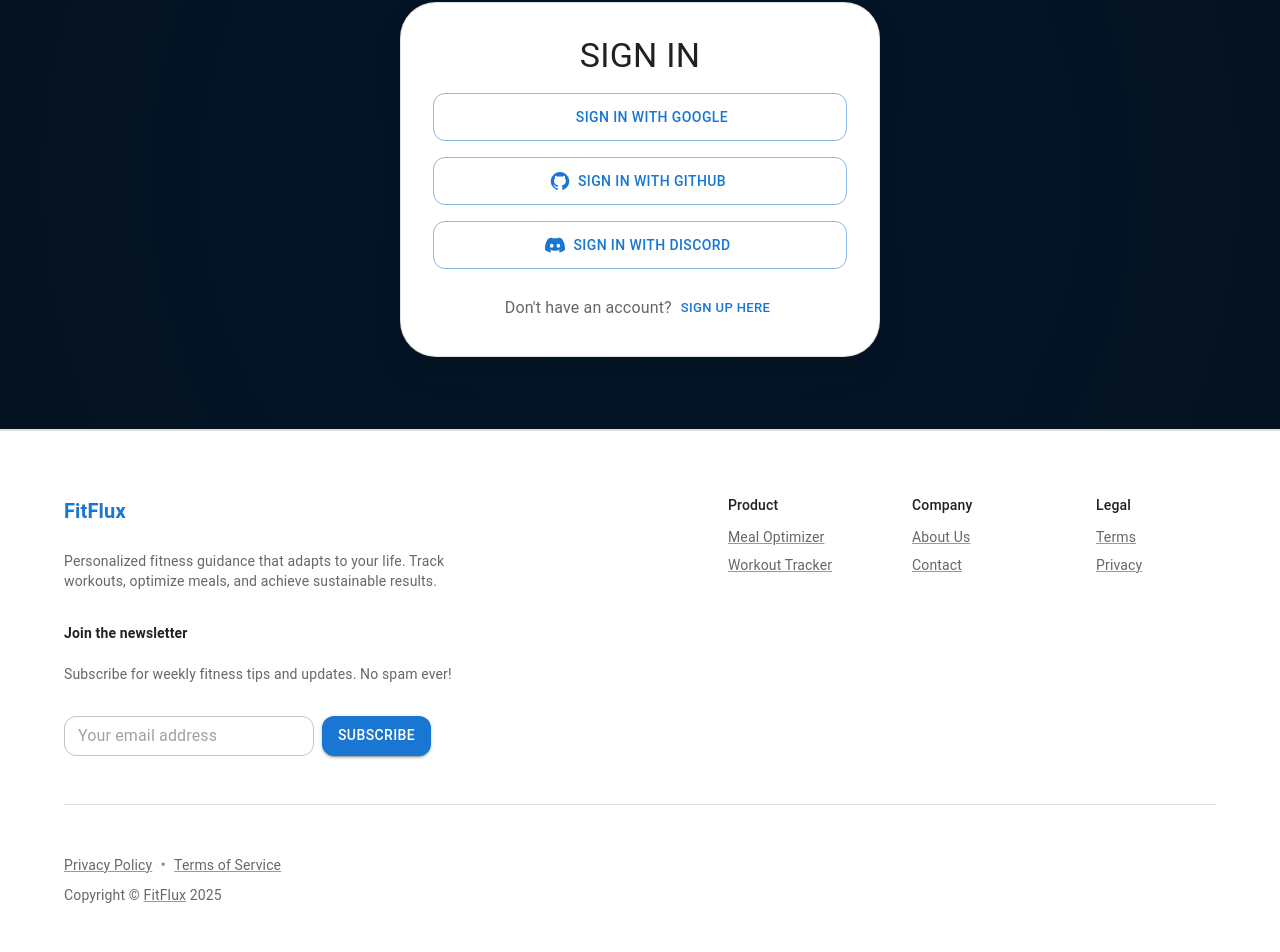
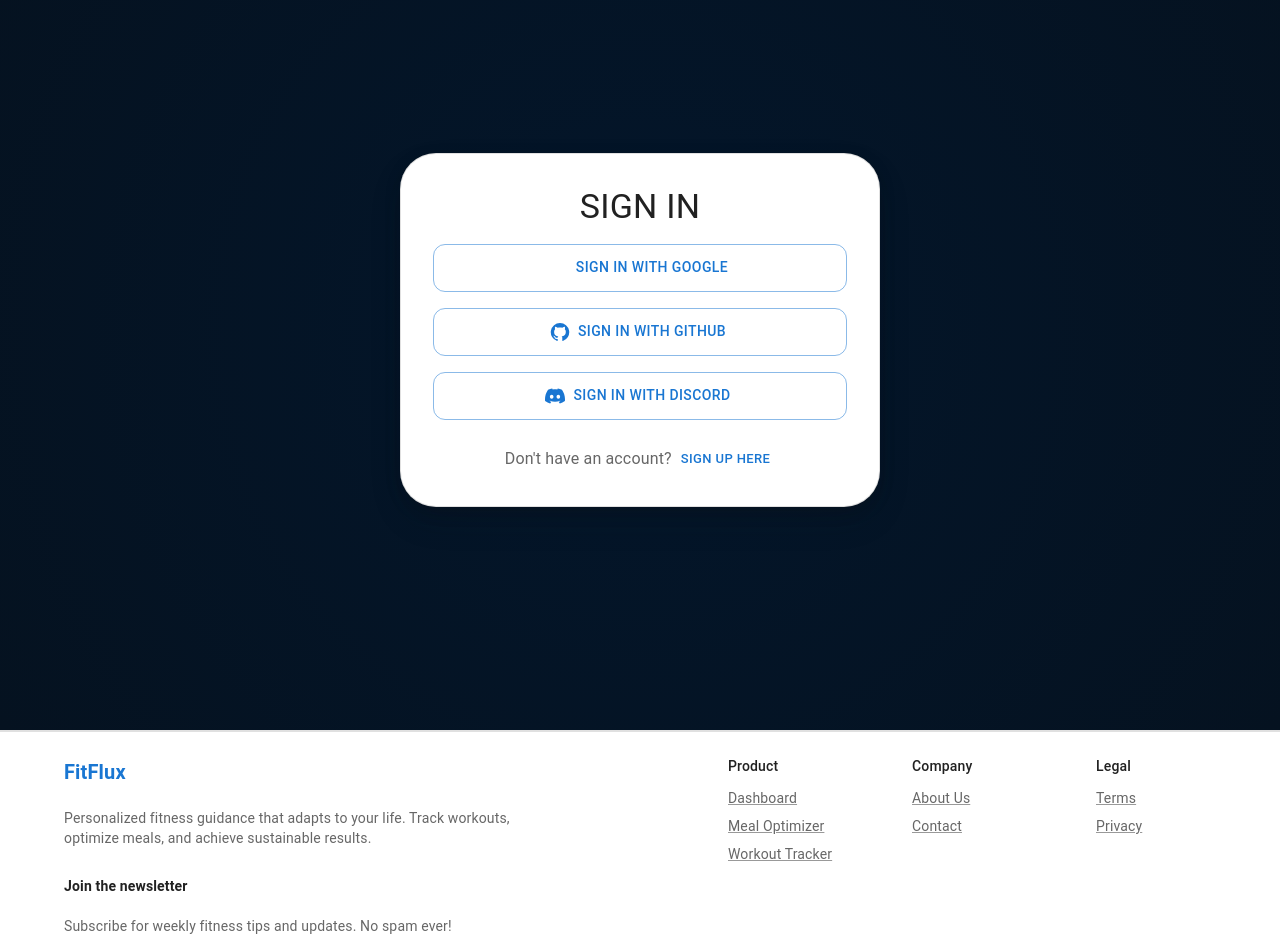
Before and after one commit to hamim23z/FitFlux, a Next.js app: page /sign-in in a window 1280 px wide. Shown: the part 134-1086 px from the top of the page. Built offline with nearby package versions, Linux system fonts and the light colour scheme; no server answers; some icons are missing.

Commit message:
Rework on the footer and big overhaul on the dashboard

```diff
--- a/app/components/footer.jsx
+++ b/app/components/footer.jsx
@@ -1,4 +1,5 @@
 "use client";
+
 import { useState } from "react";
 import Box from "@mui/material/Box";
 import Button from "@mui/material/Button";
@@ -12,7 +13,7 @@ import { supabase } from "../../lib/supabaseClient";
 
 function Copyright() {
   return (
-    <Typography variant="body2" sx={{ color: "text.secondary", mt: 1 }}>
+    <Typography variant="body2" sx={{ color: "text.secondary", mt: 0.5 }}>
       {"Copyright © "}
       <Link color="text.secondary" href="/">
         FitFlux
@@ -28,6 +29,7 @@ export default function Footer() {
   const [emailError, setEmailError] = useState("");
   const [snackbarOpen, setSnackbarOpen] = useState(false);
   const [loading, setLoading] = useState(false);
+
   const emailRegex = /^[^\s@]+@[^\s@]+\.[^\s@]+$/;
 
   const handleSnackbarClose = () => {
@@ -37,11 +39,28 @@ export default function Footer() {
   const handleEmailChange = (e) => {
     const value = e.target.value;
     setEmail(value);
+    if (!value) {
+      setEmailError("");
+    } else if (emailRegex.test(value)) {
+      setEmailError("");
+    }
   };
 
   const handleSubscribe = async () => {
+    if (!email) {
+      setEmailError("Please enter your email address.");
+      return;
+    }
+
+    if (!emailRegex.test(email)) {
+      setEmailError("Please enter a valid email address.");
+      return;
+    }
+
     try {
       setLoading(true);
+      setEmailError("");
+
       const { error } = await supabase
         .from("newsletter")
         .insert([{ email_address: email }]);
@@ -51,7 +70,7 @@ export default function Footer() {
       setSnackbarOpen(true);
       setEmail("");
     } catch (error) {
-      console.error("Error subscribing:", error.message);
+      console.error("Error subscribing:", error);
       setEmailError("Something went wrong. Please try again.");
     } finally {
       setLoading(false);
@@ -64,16 +83,17 @@ export default function Footer() {
         bgcolor: "background.paper",
         borderTop: "2px solid",
         borderColor: "divider",
+        mt: "auto",
+        width: "100%",
       }}
     >
       <Container
+        maxWidth="lg"
         sx={{
           display: "flex",
           flexDirection: "column",
-          alignItems: "center",
-          gap: { xs: 4, sm: 6 },
-          py: { xs: 6, sm: 8 },
-          textAlign: { sm: "center", md: "left" },
+          gap: { xs: 2, sm: 2.5 },
+          py: { xs: 2.5, sm: 3 },
         }}
       >
         <Box
@@ -82,7 +102,7 @@ export default function Footer() {
             flexDirection: { xs: "column", sm: "row" },
             width: "100%",
             justifyContent: "space-between",
-            gap: { xs: 4, sm: 2 },
+            gap: { xs: 4, sm: 4, md: 8 },
           }}
         >
           <Box
@@ -90,30 +110,40 @@ export default function Footer() {
               display: "flex",
               flexDirection: "column",
               gap: 2,
-              minWidth: { xs: "100%", sm: "auto" },
-              maxWidth: { sm: "400px" },
+              flex: 1,
+              maxWidth: { sm: "450px" },
             }}
           >
             <Typography
               variant="h6"
-              sx={{ fontWeight: "bold", color: "primary.main", mb: 1 }}
+              sx={{ fontWeight: "bold", color: "primary.main", mb: 0.5 }}
             >
               FitFlux
             </Typography>
-            <Typography variant="body2" sx={{ color: "text.secondary", mb: 2 }}>
+            <Typography
+              variant="body2"
+              sx={{ color: "text.secondary", mb: 1.5 }}
+            >
               Personalized fitness guidance that adapts to your life. Track
               workouts, optimize meals, and achieve sustainable results.
             </Typography>
-            <Typography variant="body2" gutterBottom sx={{ fontWeight: 600 }}>
+            <Typography
+              variant="body2"
+              gutterBottom
+              sx={{ fontWeight: 600, mb: 0.5 }}
+            >
               Join the newsletter
             </Typography>
-            <Typography variant="body2" sx={{ color: "text.secondary", mb: 1 }}>
+            <Typography
+              variant="body2"
+              sx={{ color: "text.secondary", mb: 0.5 }}
+            >
               Subscribe for weekly fitness tips and updates. No spam ever!
             </Typography>
             <Stack
               direction={{ xs: "column", sm: "row" }}
               spacing={1}
-              sx={{ mt: 1 }}
+              sx={{ mt: 0.5 }}
             >
               <TextField
                 id="email-newsletter"
@@ -133,19 +163,12 @@ export default function Footer() {
                 color="primary"
                 size="medium"
                 sx={{ flexShrink: 0 }}
+                disabled={loading}
               >
-                Subscribe
+                {loading ? "Subscribing..." : "Subscribe"}
               </Button>
             </Stack>
           </Box>
-
-          <Snackbar
-            open={snackbarOpen}
-            autoHideDuration={2500}
-            onClose={handleSnackbarClose}
-            message="Subscribed successfully!"
-          />
-
           <Box
             sx={{
               display: "flex",
@@ -162,12 +185,12 @@ export default function Footer() {
                 minWidth: "120px",
               }}
             >
-              <Typography
-                variant="body2"
-                sx={{ fontWeight: "medium", mb: 0.5 }}
-              >
+              <Typography variant="body2" sx={{ fontWeight: "medium", mb: 0.5 }}>
                 Product
               </Typography>
+              <Link color="text.secondary" variant="body2" href="/dashboard">
+                Dashboard
+              </Link>
               <Link
                 color="text.secondary"
                 variant="body2"
@@ -183,6 +206,7 @@ export default function Footer() {
                 Workout Tracker
               </Link>
             </Box>
+
             <Box
               sx={{
                 display: "flex",
@@ -191,10 +215,7 @@ export default function Footer() {
                 minWidth: "120px",
               }}
             >
-              <Typography
-                variant="body2"
-                sx={{ fontWeight: "medium", mb: 0.5 }}
-              >
+              <Typography variant="body2" sx={{ fontWeight: "medium", mb: 0.5 }}>
                 Company
               </Typography>
               <Link color="text.secondary" variant="body2" href="/about-us">
@@ -204,6 +225,7 @@ export default function Footer() {
                 Contact
               </Link>
             </Box>
+
             <Box
               sx={{
                 display: "flex",
@@ -212,10 +234,7 @@ export default function Footer() {
                 minWidth: "120px",
               }}
             >
-              <Typography
-                variant="body2"
-                sx={{ fontWeight: "medium", mb: 0.5 }}
-              >
+              <Typography variant="body2" sx={{ fontWeight: "medium", mb: 0.5 }}>
                 Legal
               </Typography>
               <Link color="text.secondary" variant="body2" href="/terms">
@@ -231,10 +250,12 @@ export default function Footer() {
           sx={{
             display: "flex",
             justifyContent: "space-between",
-            pt: { xs: 4, sm: 6 },
+            pt: { xs: 2, sm: 2.5 },
             width: "100%",
             borderTop: "1px solid",
             borderColor: "divider",
+            flexWrap: "wrap",
+            rowGap: 1,
           }}
         >
           <div>
@@ -251,6 +272,12 @@ export default function Footer() {
           </div>
         </Box>
       </Container>
+      <Snackbar
+        open={snackbarOpen}
+        autoHideDuration={2500}
+        onClose={handleSnackbarClose}
+        message="Subscribed successfully!"
+      />
     </Box>
   );
 }
--- a/app/components/navbar.jsx
+++ b/app/components/navbar.jsx
@@ -1,29 +1,90 @@
-"use client";
-import Link from "next/link";
-import { AppBar, Toolbar, Typography, Stack, Button } from "@mui/material";
+'use client';
+
+import { useEffect } from 'react';
+import Link from 'next/link';
+import { useRouter, usePathname } from 'next/navigation';
+import { AppBar, Toolbar, Typography, Stack, Button } from '@mui/material';
 
 export default function Navbar() {
+  // TODO: Replace with real auth state (NextAuth, Supabase, etc.)
+  const isAuthenticated = false; // change to true to test signed-in behavior
+
+  const router = useRouter();
+  const pathname = usePathname();
+
+  // If the user is signed in and on the home page, redirect to meal planner
+  useEffect(() => {
+    if (isAuthenticated && pathname === '/') {
+      router.replace('/meal');
+    }
+  }, [isAuthenticated, pathname, router]);
+
   return (
     <AppBar position="static" color="primary">
-      <Toolbar sx={{ justifyContent: "space-between" }}>
-        <Link href="/" style={{ textDecoration: "none", color: "inherit" }}>
-          <Typography
-            variant="h6"
-            sx={{ fontWeight: "bold", cursor: "pointer" }}
-          >
+      <Toolbar sx={{ justifyContent: 'space-between' }}>
+        {/* Logo — always points to home (/) */}
+        <Link href="/" style={{ textDecoration: 'none', color: 'inherit' }}>
+          <Typography variant="h6" sx={{ fontWeight: 'bold', cursor: 'pointer' }}>
             FitFlux
           </Typography>
         </Link>
+
+        {/* Right side navigation */}
         <Stack direction="row" spacing={2}>
-          <Button component={Link} href="/dashboard" color="inherit">Dashboard</Button>
-          <Button component={Link} href="/meal" color="inherit">Meal Optimizer</Button>
-          <Button component={Link} href="/workout-planner" color="inherit">Workout Tracker</Button>
-          <Button component={Link} href="/about-us" color="inherit">About Us</Button>
-          <Button component={Link} href="/contact" color="inherit">Contact</Button>
-          <Button component={Link} href="/sign-in" color="inherit">Sign In</Button>
-          <Button component={Link} href="/sign-up" color="inherit" variant="outlined" sx={{ borderColor: 'white' }}>
-            Sign Up
-          </Button>
+          {isAuthenticated ? (
+            <>
+              {/* Signed-in users see everything */}
+              <Button component={Link} href="/dashboard" color="inherit">
+                Dashboard
+              </Button>
+              <Button component={Link} href="/meal" color="inherit">
+                Meal Optimizer
+              </Button>
+              <Button component={Link} href="/workout-planner" color="inherit">
+                Workout Tracker
+              </Button>
+              <Button component={Link} href="/about-us" color="inherit">
+                About Us
+              </Button>
+              <Button component={Link} href="/contact" color="inherit">
+                Contact
+              </Button>
+              <Button
+                onClick={() =>
+                  alert('Sign out functionality goes here — connect to your auth/backend')
+                }
+                color="inherit"
+                variant="outlined"
+                sx={{ borderColor: 'white' }}
+              >
+                Sign Out
+              </Button>
+            </>
+          ) : (
+            <>
+              {/* Signed-out users can still see About + Contact */}
+              <Button component={Link} href="/about-us" color="inherit">
+                About Us
+              </Button>
+              <Button component={Link} href="/contact" color="inherit">
+                Contact
+              </Button>
+
+              {/* Auth buttons for signed-out users */}
+              <Button component={Link} href="/sign-in" color="inherit">
+                Sign In
+              </Button>
+              <Button
+                component={Link}
+                href="/sign-up"
+                color="inherit"
+                variant="outlined"
+                sx={{ borderColor: 'white' }}
+              >
+                Sign Up
+              </Button>
+            </>
+          )}
         </Stack>
       </Toolbar>
     </AppBar>
--- a/app/contact/page.jsx
+++ b/app/contact/page.jsx
@@ -10,7 +10,7 @@ import {
 } from "@mui/material";
 import Navbar from "../components/navbar";
 import Footer from "../components/Footer";
-import { supabase } from "../lib/supabaseClient";
+import { supabase } from "../../lib/supabaseClient";
 
 export default function Contact() {
   const [snackbarOpen, setSnackbarOpen] = useState(false);
--- a/app/sign-in/page.jsx
+++ b/app/sign-in/page.jsx
@@ -102,7 +102,7 @@ export default function SignInPage() {
             display: "flex",
             flexDirection: "column",
             alignItems: "center",
-            flex: 1,
+            height: "100vh",
             justifyContent: "center",
             p: { xs: 2, sm: 3 },
             background: "radial-gradient(circle at center, #03162B, #051220)",
@@ -114,7 +114,7 @@ export default function SignInPage() {
               width: "100%",
               maxWidth: 480,
               mx: "auto",
-              my: { xs: 4, sm: 6 },
+              my: { xs: 2, sm: 3 },
             }}
           >
             <Card
--- a/app/sign-up/page.jsx
+++ b/app/sign-up/page.jsx
@@ -114,7 +114,7 @@ export default function SignUpPage() {
             display: "flex",
             flexDirection: "column",
             alignItems: "center",
-            flex: 1,
+            height: "100vh",
             justifyContent: "center",
             p: { xs: 2, sm: 3 },
             background: "radial-gradient(circle at center, #03162B, #051220)",
@@ -126,7 +126,7 @@ export default function SignUpPage() {
               width: "100%",
               maxWidth: 480,
               mx: "auto",
-              my: { xs: 4, sm: 6 },
+              my: { xs: 2, sm: 3 },
             }}
           >
             <Card
```
Also changed, not shown: 1 other file (tests, documents, lock files or other folders).
